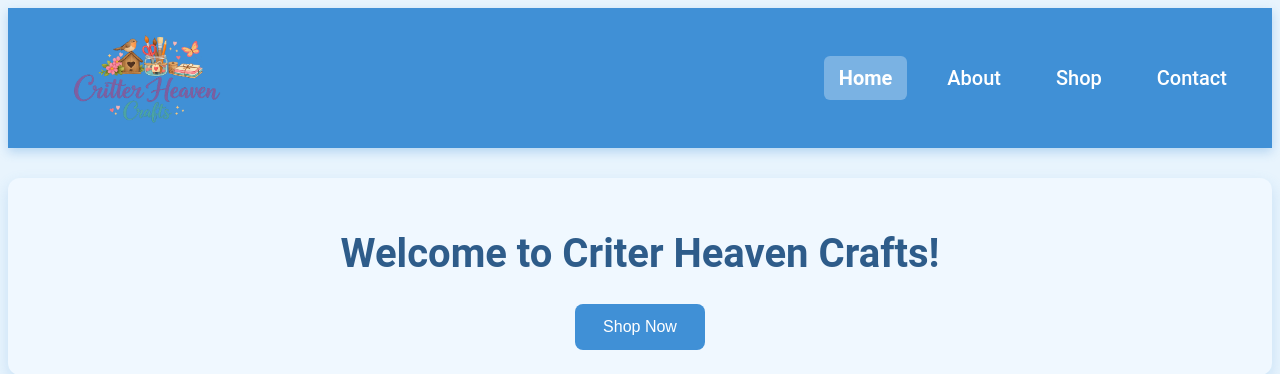
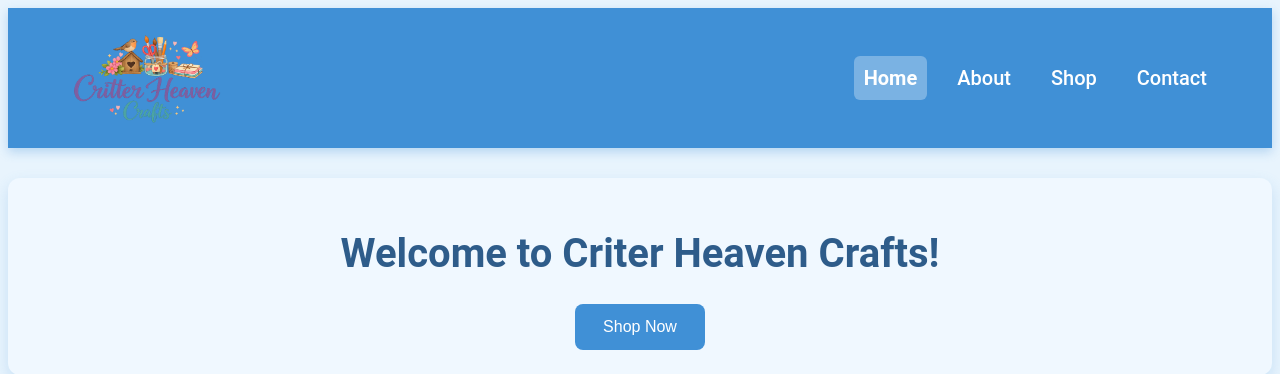
Before and after one commit to mandrews12/csc372_projects, a PHP site: page / in a window 1280 px wide. Shown: the top 374 px of the page. Run offline with PHP 8.4, Linux system fonts and the light colour scheme; some libraries are stand-ins or nearby versions.

Commit message:
Updated username display style

```diff
--- a/client_site/css/style.css
+++ b/client_site/css/style.css
@@ -28,12 +28,17 @@ body {
     border-radius: 8px;
 }
 
+nav {
+    display: flex;
+    align-items: center;
+}
+
 nav a {
     color: #FFFFFF;
     text-decoration: none;
     margin-left: 20px;
     font-weight: 500;
-    padding: 10px 15px;
+    padding: 10px 10px;
     border-radius: 6px;
 }
 
@@ -257,6 +262,18 @@ footer a {
     margin-bottom: 10px;
 }
 
+#profile-pic {
+    border-radius: 50%;
+    margin-right: 0;
+    margin-bottom: 4px;
+}
+
+#user-info {
+    display: flex;
+    flex-direction: column;
+    align-items: center;
+    margin-left: 25px;
+}
 /* -- Responsive Design -- */
 @media only screen and (max-width: 600px) {
     .item {
--- a/client_site/index.html
+++ b/client_site/index.html
@@ -49,8 +49,8 @@
                 <a href="contact.html">Contact</a>
                 <!-- username and profile pic from facebook api call-->
                 <div id="user-info">
-                    <img id="profile-pic" src="" alt="Profile Picture" height="30" style="display:none;">
-                    <span id="username" style="display:none;"></span>
+                    <img id="profile-pic" src="images/product_placeholder.png" alt="Profile Picture" height="30" style="display: none;">
+                    <span id="username" style="display: none;"></span>
                 </div>
             </nav>
         </div>
```
